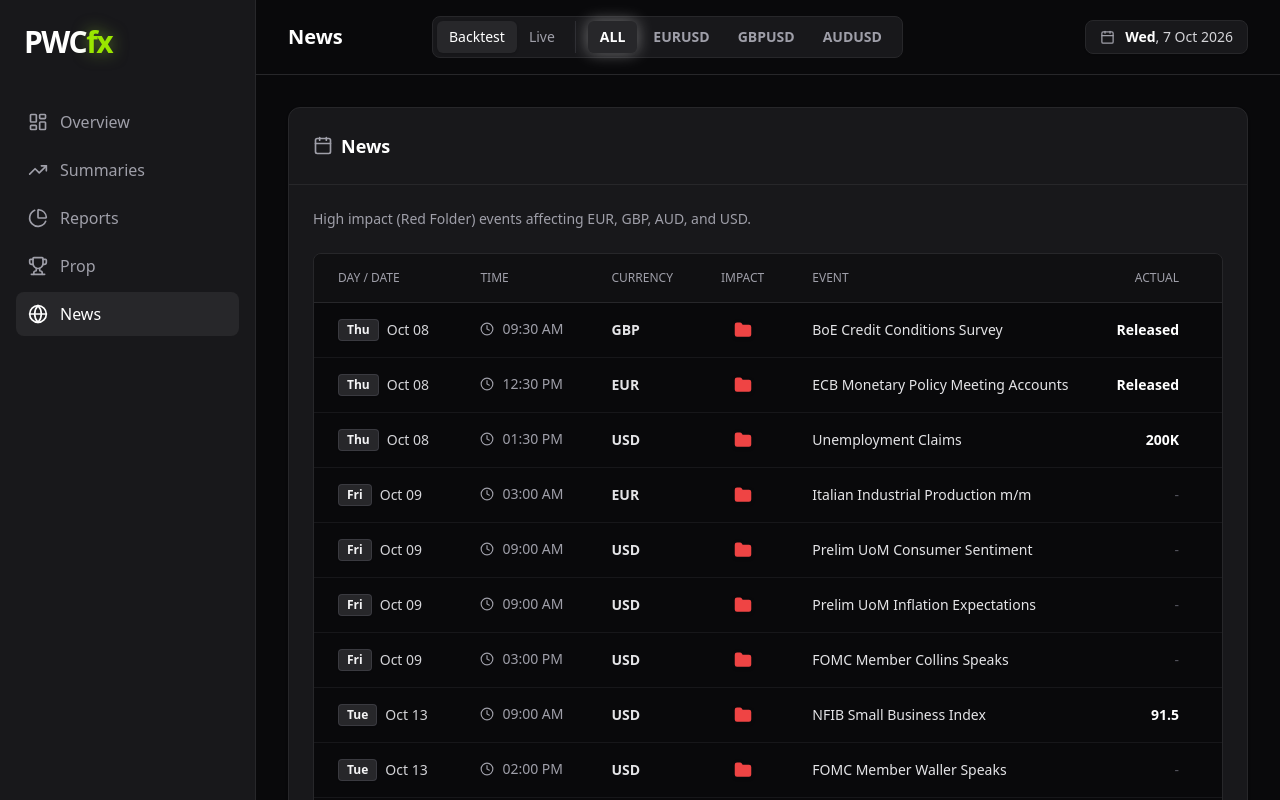
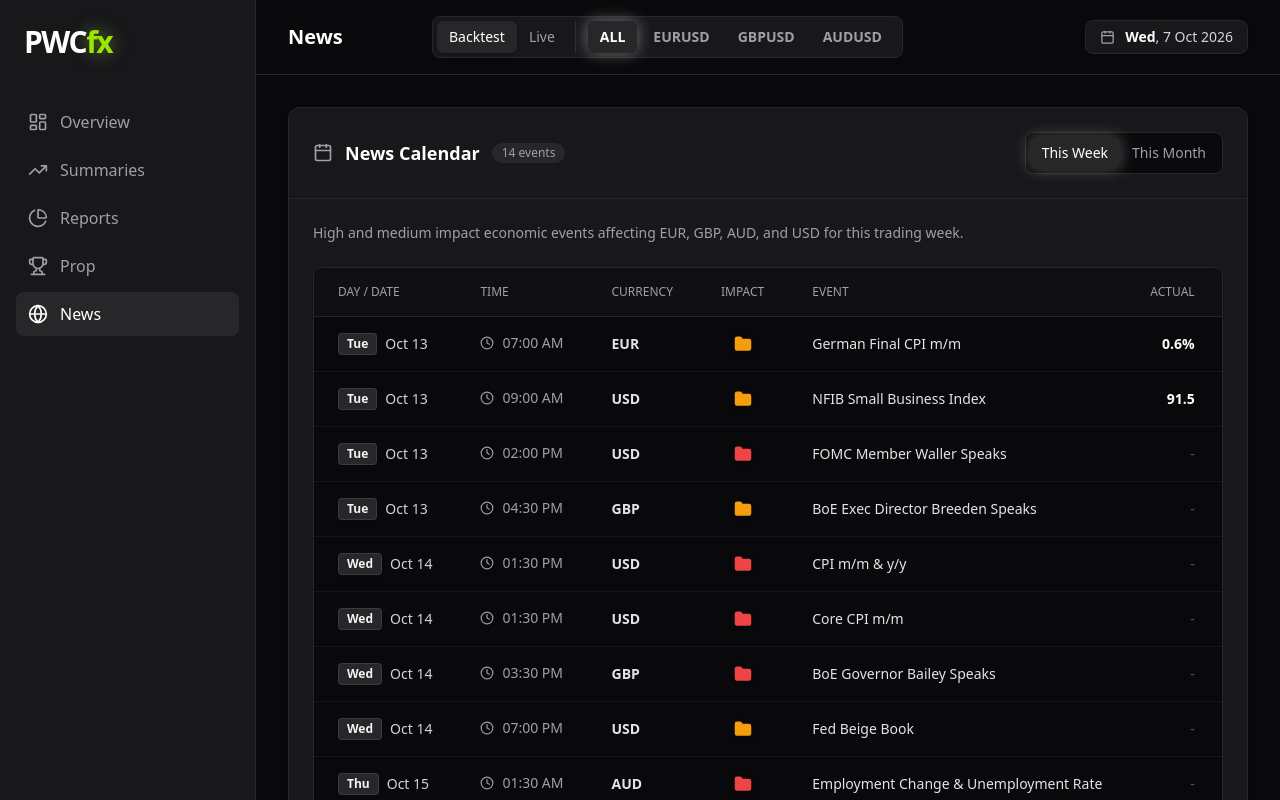
Before and after one commit to PostWorkCulture/FXDashboard, a Next.js app in the folder frontend/: page /news in a window 1280 px wide. Built offline with nearby package versions, Linux system fonts and the light colour scheme.

Commit message:
Update News calendar to current dates (Oct 13+), add This Week/This Month filters, and refresh News Brief

```diff
--- a/frontend/src/app/news/page.tsx
+++ b/frontend/src/app/news/page.tsx
@@ -1,6 +1,7 @@
 "use client";
 
-import { FolderIcon, FolderOpen, Calendar as CalendarIcon, Clock } from "lucide-react";
+import { useState, useMemo } from "react";
+import { FolderIcon, Calendar as CalendarIcon, Clock } from "lucide-react";
 
 // Helper to ensure every event always starts with the day of the week
 function parseDayAndDate(ev: { day?: string; date: string }) {
@@ -41,33 +42,87 @@ function parseDayAndDate(ev: { day?: string; date: string }) {
 }
 
 export default function NewsPage() {
+  const [timeFilter, setTimeFilter] = useState<"week" | "month">("week");
+
   const newsEvents = [
-    { day: "Thu", date: "Oct 08", time: "09:30 AM", currency: "GBP", impact: "High", event: "BoE Credit Conditions Survey", actual: "Released", forecast: "", previous: "" },
-    { day: "Thu", date: "Oct 08", time: "12:30 PM", currency: "EUR", impact: "High", event: "ECB Monetary Policy Meeting Accounts", actual: "Released", forecast: "", previous: "" },
-    { day: "Thu", date: "Oct 08", time: "01:30 PM", currency: "USD", impact: "High", event: "Unemployment Claims", actual: "200K", forecast: "197K", previous: "202K" },
-    { day: "Fri", date: "Oct 09", time: "03:00 AM", currency: "EUR", impact: "Medium", event: "Italian Industrial Production m/m", actual: "", forecast: "0.2%", previous: "0.1%" },
-    { day: "Fri", date: "Oct 09", time: "09:00 AM", currency: "USD", impact: "High", event: "Prelim UoM Consumer Sentiment", actual: "", forecast: "70.5", previous: "70.1" },
-    { day: "Fri", date: "Oct 09", time: "09:00 AM", currency: "USD", impact: "Medium", event: "Prelim UoM Inflation Expectations", actual: "", forecast: "3.1%", previous: "3.2%" },
-    { day: "Fri", date: "Oct 09", time: "03:00 PM", currency: "USD", impact: "Medium", event: "FOMC Member Collins Speaks", actual: "", forecast: "", previous: "" },
-    { day: "Tue", date: "Oct 13", time: "09:00 AM", currency: "USD", impact: "Medium", event: "NFIB Small Business Index", actual: "91.5", forecast: "91.2", previous: "91.2" },
-    { day: "Tue", date: "Oct 13", time: "02:00 PM", currency: "USD", impact: "High", event: "FOMC Member Waller Speaks", actual: "", forecast: "", previous: "" },
-    { day: "Wed", date: "Oct 14", time: "01:30 PM", currency: "USD", impact: "High", event: "CPI m/m & y/y", actual: "", forecast: "0.2%", previous: "0.2%" },
-    { day: "Wed", date: "Oct 14", time: "01:30 PM", currency: "USD", impact: "High", event: "Core CPI m/m", actual: "", forecast: "0.2%", previous: "0.3%" },
-    { day: "Thu", date: "Oct 15", time: "01:30 PM", currency: "USD", impact: "High", event: "Retail Sales & Core PPI", actual: "", forecast: "0.3%", previous: "0.1%" },
-    { day: "Wed", date: "Oct 28", time: "07:00 PM", currency: "USD", impact: "High", event: "Federal Reserve (FOMC) Meeting", actual: "", forecast: "4.75%", previous: "5.00%" },
+    // --- THIS WEEK (Oct 13 - Oct 18, 2026) ---
+    { day: "Tue", date: "Oct 13", time: "07:00 AM", currency: "EUR", impact: "Medium", event: "German Final CPI m/m", actual: "0.6%", forecast: "0.6%", previous: "0.6%", isThisWeek: true },
+    { day: "Tue", date: "Oct 13", time: "09:00 AM", currency: "USD", impact: "Medium", event: "NFIB Small Business Index", actual: "91.5", forecast: "91.2", previous: "91.2", isThisWeek: true },
+    { day: "Tue", date: "Oct 13", time: "02:00 PM", currency: "USD", impact: "High", event: "FOMC Member Waller Speaks", actual: "", forecast: "", previous: "", isThisWeek: true },
+    { day: "Tue", date: "Oct 13", time: "04:30 PM", currency: "GBP", impact: "Medium", event: "BoE Exec Director Breeden Speaks", actual: "", forecast: "", previous: "", isThisWeek: true },
+    { day: "Wed", date: "Oct 14", time: "01:30 PM", currency: "USD", impact: "High", event: "CPI m/m & y/y", actual: "", forecast: "0.6%", previous: "0.4%", isThisWeek: true },
+    { day: "Wed", date: "Oct 14", time: "01:30 PM", currency: "USD", impact: "High", event: "Core CPI m/m", actual: "", forecast: "0.2%", previous: "0.3%", isThisWeek: true },
+    { day: "Wed", date: "Oct 14", time: "03:30 PM", currency: "GBP", impact: "High", event: "BoE Governor Bailey Speaks", actual: "", forecast: "", previous: "", isThisWeek: true },
+    { day: "Wed", date: "Oct 14", time: "07:00 PM", currency: "USD", impact: "Medium", event: "Fed Beige Book", actual: "", forecast: "", previous: "", isThisWeek: true },
+    { day: "Thu", date: "Oct 15", time: "01:30 AM", currency: "AUD", impact: "High", event: "Employment Change & Unemployment Rate", actual: "", forecast: "25.0K", previous: "47.5K", isThisWeek: true },
+    { day: "Thu", date: "Oct 15", time: "01:30 PM", currency: "USD", impact: "High", event: "Retail Sales m/m", actual: "", forecast: "0.3%", previous: "0.1%", isThisWeek: true },
+    { day: "Thu", date: "Oct 15", time: "01:30 PM", currency: "USD", impact: "High", event: "PPI m/m & Core PPI", actual: "", forecast: "0.2%", previous: "0.2%", isThisWeek: true },
+    { day: "Thu", date: "Oct 15", time: "01:30 PM", currency: "USD", impact: "High", event: "Unemployment Claims", actual: "", forecast: "205K", previous: "200K", isThisWeek: true },
+    { day: "Fri", date: "Oct 16", time: "10:00 AM", currency: "EUR", impact: "High", event: "Eurozone Final CPI y/y", actual: "", forecast: "1.8%", previous: "2.2%", isThisWeek: true },
+    { day: "Fri", date: "Oct 16", time: "01:30 PM", currency: "USD", impact: "Medium", event: "Import Price Index m/m", actual: "", forecast: "-0.1%", previous: "-0.3%", isThisWeek: true },
+
+    // --- LATER THIS MONTH (Oct 19 - Oct 31, 2026) ---
+    { day: "Tue", date: "Oct 20", time: "07:00 AM", currency: "GBP", impact: "High", event: "Claimant Count Change & Unemployment Rate", actual: "", forecast: "12.5K", previous: "15.2K", isThisWeek: false },
+    { day: "Tue", date: "Oct 20", time: "10:00 AM", currency: "EUR", impact: "High", event: "German ZEW Economic Sentiment", actual: "", forecast: "36.5", previous: "34.7", isThisWeek: false },
+    { day: "Wed", date: "Oct 21", time: "07:00 AM", currency: "GBP", impact: "High", event: "CPI y/y (UK Inflation)", actual: "", forecast: "2.1%", previous: "2.2%", isThisWeek: false },
+    { day: "Thu", date: "Oct 22", time: "01:30 PM", currency: "USD", impact: "High", event: "Unemployment Claims", actual: "", forecast: "208K", previous: "205K", isThisWeek: false },
+    { day: "Fri", date: "Oct 23", time: "08:30 AM", currency: "EUR", impact: "High", event: "Flash Manufacturing & Services PMI", actual: "", forecast: "46.2", previous: "45.8", isThisWeek: false },
+    { day: "Fri", date: "Oct 23", time: "09:30 AM", currency: "GBP", impact: "High", event: "Flash Manufacturing & Services PMI", actual: "", forecast: "51.8", previous: "51.5", isThisWeek: false },
+    { day: "Fri", date: "Oct 23", time: "02:45 PM", currency: "USD", impact: "High", event: "Flash Manufacturing & Services PMI", actual: "", forecast: "50.2", previous: "49.8", isThisWeek: false },
+    { day: "Wed", date: "Oct 28", time: "01:30 AM", currency: "AUD", impact: "High", event: "CPI q/q (Australia Q3 Inflation)", actual: "", forecast: "0.8%", previous: "1.0%", isThisWeek: false },
+    { day: "Wed", date: "Oct 28", time: "07:00 PM", currency: "USD", impact: "High", event: "Federal Reserve (FOMC) Rate Decision", actual: "", forecast: "4.75%", previous: "5.00%", isThisWeek: false },
+    { day: "Wed", date: "Oct 28", time: "07:30 PM", currency: "USD", impact: "High", event: "FOMC Press Conference", actual: "", forecast: "", previous: "", isThisWeek: false },
+    { day: "Thu", date: "Oct 29", time: "01:15 PM", currency: "EUR", impact: "High", event: "ECB Interest Rate Decision", actual: "", forecast: "3.25%", previous: "3.50%", isThisWeek: false },
+    { day: "Thu", date: "Oct 29", time: "01:30 PM", currency: "USD", impact: "High", event: "Advance GDP q/q", actual: "", forecast: "2.8%", previous: "3.0%", isThisWeek: false },
   ];
+
+  const filteredEvents = useMemo(() => {
+    if (timeFilter === "week") {
+      return newsEvents.filter(ev => ev.isThisWeek);
+    }
+    return newsEvents;
+  }, [timeFilter]);
 
   return (
     <div className="flex-1 bg-zinc-900 border border-zinc-800 rounded-xl shadow-sm overflow-hidden flex flex-col min-h-[600px]">
-      <div className="p-6 border-b border-zinc-800 flex justify-between items-center">
-        <h2 className="text-lg font-semibold flex items-center gap-2">
+      <div className="p-6 border-b border-zinc-800 flex flex-col sm:flex-row sm:items-center justify-between gap-4">
+        <div className="flex items-center gap-3">
           <CalendarIcon size={20} className="text-zinc-400" />
-          News
-        </h2>
+          <h2 className="text-lg font-semibold text-white">News Calendar</h2>
+          <span className="text-xs px-2.5 py-0.5 rounded-full bg-zinc-800 text-zinc-400 font-medium">
+            {filteredEvents.length} events
+          </span>
+        </div>
+
+        {/* Filters for This Week / This Month */}
+        <div className="flex items-center bg-zinc-950 border border-zinc-800 rounded-lg p-1 self-start sm:self-auto">
+          <button
+            onClick={() => setTimeFilter("week")}
+            className={`px-3 py-1.5 rounded-md text-sm font-medium transition-all ${
+              timeFilter === "week"
+                ? "bg-zinc-800 text-white shadow drop-shadow-[0_0_8px_rgba(255,255,255,0.3)]"
+                : "text-zinc-400 hover:text-white"
+            }`}
+          >
+            This Week
+          </button>
+          <button
+            onClick={() => setTimeFilter("month")}
+            className={`px-3 py-1.5 rounded-md text-sm font-medium transition-all ${
+              timeFilter === "month"
+                ? "bg-zinc-800 text-white shadow drop-shadow-[0_0_8px_rgba(255,255,255,0.3)]"
+                : "text-zinc-400 hover:text-white"
+            }`}
+          >
+            This Month
+          </button>
+        </div>
       </div>
 
       <div className="overflow-x-auto flex-1 p-6">
-        <p className="text-sm text-zinc-400 mb-6">High impact (Red Folder) events affecting EUR, GBP, AUD, and USD.</p>
+        <p className="text-sm text-zinc-400 mb-6">
+          High and medium impact economic events affecting EUR, GBP, AUD, and USD for {timeFilter === "week" ? "this trading week" : "the current month"}.
+        </p>
 
         <div className="w-full bg-zinc-950 border border-zinc-800 rounded-lg overflow-hidden">
           <table className="w-full text-sm text-left whitespace-nowrap">
@@ -84,8 +139,10 @@ export default function NewsPage() {
               </tr>
             </thead>
             <tbody className="divide-y divide-zinc-800/50">
-              {newsEvents.map((ev, i) => {
+              {filteredEvents.map((ev, i) => {
                 const { day, date } = parseDayAndDate(ev);
+                const isHigh = ev.impact === "High";
+                const folderColor = isHigh ? "#ef4444" : "#f59e0b";
                 return (
                   <tr key={i} className="hover:bg-zinc-800/30 transition-colors">
                     <td className="px-6 py-4">
@@ -103,8 +160,8 @@ export default function NewsPage() {
                       <span className="font-semibold text-zinc-200">{ev.currency}</span>
                     </td>
                     <td className="px-6 py-4">
-                      <div className="flex justify-center">
-                        <FolderIcon size={18} fill="#ef4444" stroke="#ef4444" className="drop-shadow-sm" />
+                      <div className="flex justify-center" title={`${ev.impact} Impact`}>
+                        <FolderIcon size={18} fill={folderColor} stroke={folderColor} className="drop-shadow-sm" />
                       </div>
                     </td>
                     <td className="px-6 py-4 text-zinc-200 font-medium">{ev.event}</td>
--- a/frontend/src/app/summaries/page.tsx
+++ b/frontend/src/app/summaries/page.tsx
@@ -169,16 +169,16 @@ export default function SummariesPage() {
         <h2 className="text-lg font-semibold text-white mb-4">News Brief</h2>
         <div className="space-y-4 text-zinc-300 leading-relaxed">
           <p>
-                        <strong>USD Dominance (Oct 9, 2026):</strong> The US Dollar remains the primary driver across major pairs, supported by elevated bond yields and persistent inflation concerns. Traders are heavily focused on today's Prelim UoM Consumer Sentiment release and comments from FOMC member Collins.
+                                    <strong>USD Steady Ahead of CPI (Oct 13, 2026):</strong> The US Dollar consolidates near multi-month highs as markets brace for tomorrow's headline US CPI and Core inflation prints. Speeches today from FOMC Waller and Barkin are closely watched for guidance on the Fed's terminal rate trajectory.
           </p>
           <p>
-            <strong>EUR/USD Consolidation:</strong> Bearish momentum is showing signs of a potential short-term pause. While EUR/USD recently tested lows near 1.1160-1.1190, it has managed cautious gains to 1.1210. RSI levels are flirting with oversold conditions (prompting daily hammer candles), but the pair remains firmly below its 50-day EMA.
+            <strong>EUR Inflation Focus:</strong> Destatis confirmed German Final CPI at +0.6% m/m (+3.3% y/y) this morning, driven by energy costs. EUR/USD remains range-bound between 1.1180 support and 1.1240 resistance ahead of Friday's Eurozone-wide CPI final reading.
           </p>
           <p>
-            <strong>GBP/USD Tight Range:</strong> The Pound is testing critical support in the 1.3180-1.3200 range repeatedly. The 50-day EMA has crossed below the 200-day EMA (a "death cross"), signaling further downside risk if 1.3150 breaks. A breakout above 1.3308 is required to shift sentiment.
+            <strong>GBP Stagnation:</strong> GBP/USD continues to consolidate near 1.3190 ahead of BoE Breeden's remarks today and Governor Bailey's speech on Wednesday. 1.3150 remains the critical line of defense.
           </p>
           <p>
-            <strong>AUD/USD Finding a Floor:</strong> AUD/USD remains in a pronounced downtrend since early September, capped by dense Fibonacci resistance (0.6983 - 0.7032) and the 100-period SMA (H4). Buyers are fiercely defending the 0.6900 psychological support zone as the pair searches for a floor.
+            <strong>AUD Positioning:</strong> AUD/USD hovers near the 0.6900 psychological floor. Volatility is anticipated ahead of Thursday's high-stakes Australian Employment Change and Unemployment Rate report.
           </p>
         </div>
       </div>
```
